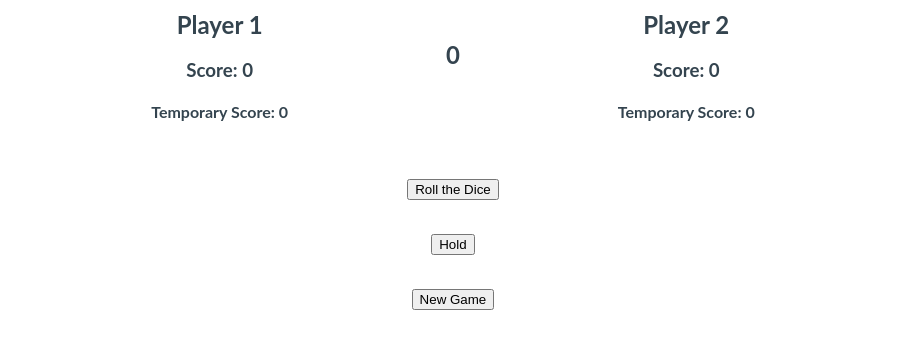
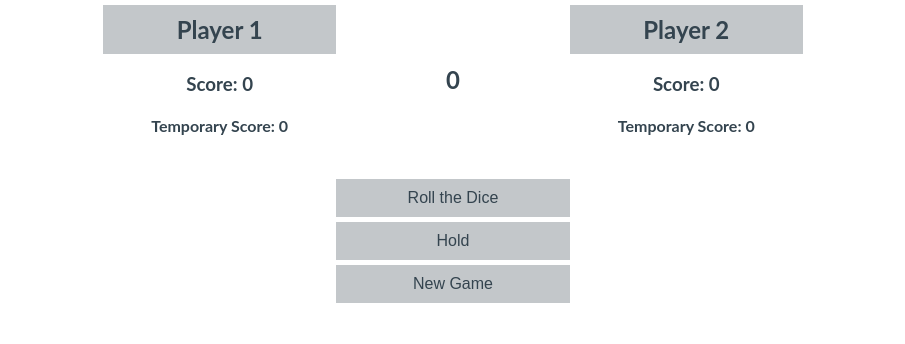
Before and after one commit to Object-ions/Pig-Dice, a plain HTML site: page index.html in a window 1280 px wide. Shown: the part 734-1078 px from the top of the page, without its empty margins (187-1092 px from the left). After the commit the page ends 1042 px from the top, so only its background shows below. Drawn offline with Linux system fonts and the light colour scheme.

Commit message:
add styling

```diff
--- a/index.html
+++ b/index.html
@@ -58,9 +58,9 @@
         </div>
 
         <div id="buttons" class="buttons">
-          <button id="roll-dice">Roll the Dice</button>
-          <button id="hold">Hold</button>
-          <button id="new-game">New Game</button>
+          <button class="btn" id="roll-dice">Roll the Dice</button>
+          <button class="btn" id="hold">Hold</button>
+          <button class="btn" id="new-game">New Game</button>
         </div>
       </div>
 
--- a/style.css
+++ b/style.css
@@ -22,7 +22,7 @@ body {
 }
 
 main {
-  width: 700px;
+  min-width: 700px;
   text-align: center;
 }
 
@@ -52,10 +52,6 @@ form .btn {
   border: 1px solid var(--dark-color);
 }
 
-form .btn:active {
-  transform: scale(0.98);
-}
-
 .btn {
   background-color: var(--light-color);
   border: none;
@@ -63,6 +59,27 @@ form .btn:active {
   font-size: 16px;
   padding: 10px 20px;
   cursor: pointer;
+  margin-bottom: 5px;
+}
+
+.btn:hover {
+  background-color: var(--dark-color);
+  color: #fff;
+}
+
+.btn:active {
+  transform: scale(0.98);
+}
+
+button .btn {
+  margin-top: 10px;
+}
+
+.buttons {
+  display: flex;
+  flex-direction: column;
+  flex-wrap: nowrap;
+  justify-content: center;
 }
 
 .container {
@@ -70,19 +87,21 @@ form .btn:active {
   width: 33.33%;
 }
 
+.container h2 {
+  padding: 10px 20px;
+  margin: 0;
+  background-color: var(--light-color);
+}
+
 .game-div {
   display: flex;
-}
-
-.buttons {
-  height: 200px;
-  display: flex;
-  flex-direction: column;
-  flex-wrap: nowrap;
-  justify-content: space-evenly;
-  align-items: center;
 }
 
 #dice-current-number {
   margin: 50px 0 75px 0;
 }
+
+#display-dice-roll {
+  background-color: #fff;
+  padding: 10px;
+}
```
